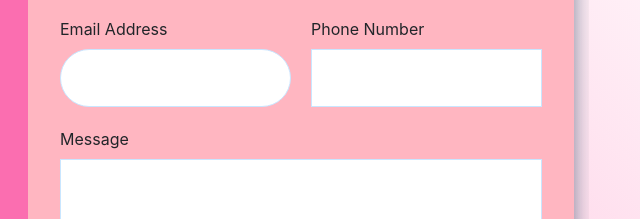
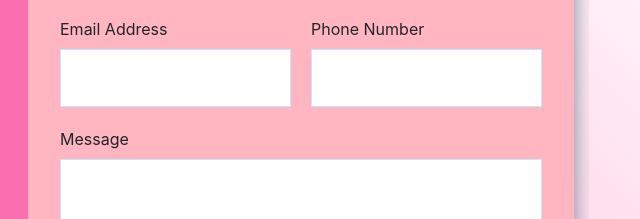
Before and after one commit to KaziTasnim98/MakeNBake_final, a plain HTML site: page contact.html in a window 1280 px wide. Shown: the part 239-458 px from the top of the page, 621-1261 px from the left. Drawn offline with nearby package versions, Linux system fonts and the light colour scheme; no server answers.

Commit message:
hojoborolo 2nd time 13th week :)

```diff
--- a/contact.html
+++ b/contact.html
@@ -123,7 +123,7 @@
           </p>
           <p>
             <label>Email Address</label>
-            <input type="email" name="email" id="email" >
+            <input type="email" name="email" id="email" style="border-radius: 0;" >
           </p>
           <p>
             <label>Phone Number</label>
```
